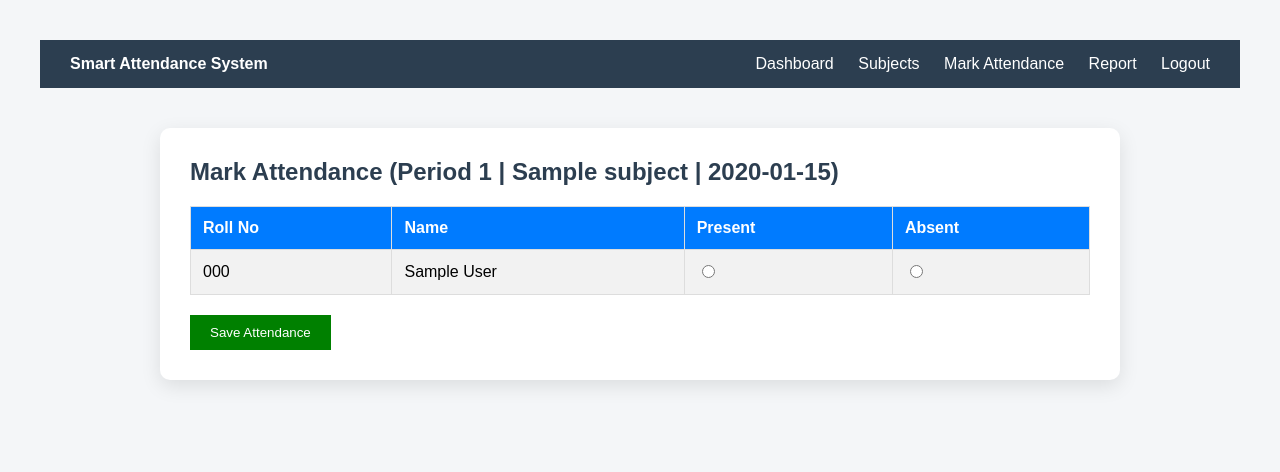
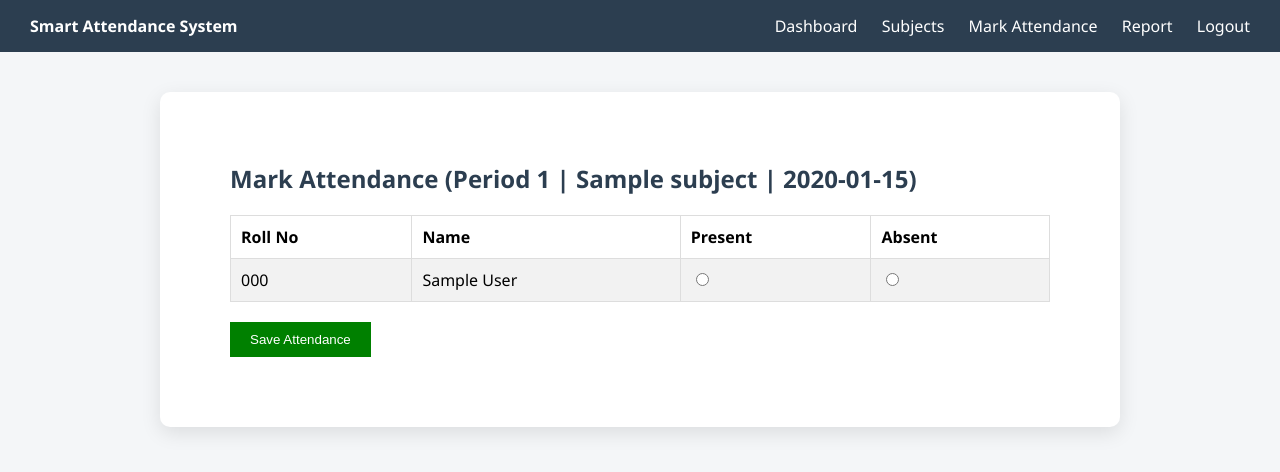
Before and after one commit to vimalunnikrishnan/smart-attendance-system, a Flask app: page /mark-attendance/1 in a window 1280 px wide. Shown: the top 472 px of the page. Run offline with Flask 3, Linux system fonts and the light colour scheme; a user stored in the database is signed in; tables that the repository leaves empty hold one stand-in row (values such as "Sample post").

```diff
--- a/app/templates/mark_attendance.html
+++ b/app/templates/mark_attendance.html
@@ -1,70 +1,54 @@
 {% extends "base.html" %}
 {% block content %}
 
-<!DOCTYPE html>
-<html>
-<head>
-    <title>Mark Attendance</title>
-    <style>
-        body { font-family: Arial; padding: 40px; }
-        table {
-            width: 100%;
-            border-collapse: collapse;
-        }
-        th, td {
-            border: 1px solid #ddd;
-            padding: 10px;
-            text-align: center;
-        }
-        th {
-            background-color: #007bff;
-            color: white;
-        }
-        button {
-            margin-top: 20px;
-            padding: 10px 20px;
-            background: green;
-            color: white;
-            border: none;
-        }
-    </style>
-</head>
-<body>
+<div style="padding:40px;">
 
     <h2>
         Mark Attendance
-        (Period {{ period.period_number }} | {{ period.subject.subject_name }} | {{ period.date }})
+        (Period {{ period.period_number }} |
+        {{ period.subject.subject_name }} |
+        {{ period.date }})
     </h2>
 
     <form method="POST">
 
-        <table>
+        <table style="width:100%; border-collapse:collapse;">
             <tr>
-                <th>Roll No</th>
-                <th>Name</th>
-                <th>Present</th>
-                <th>Absent</th>
+                <th style="border:1px solid #ddd; padding:10px;">Roll No</th>
+                <th style="border:1px solid #ddd; padding:10px;">Name</th>
+                <th style="border:1px solid #ddd; padding:10px;">Present</th>
+                <th style="border:1px solid #ddd; padding:10px;">Absent</th>
             </tr>
 
             {% for student in students %}
             <tr>
-                <td>{{ student.roll_number }}</td>
-                <td>{{ student.name }}</td>
-                <td>
-                    <input type="radio" name="status_{{ student.id }}" value="Present" required>
+                <td style="border:1px solid #ddd; padding:10px;">
+                    {{ student.roll_number }}
                 </td>
-                <td>
-                    <input type="radio" name="status_{{ student.id }}" value="Absent" required>
+                <td style="border:1px solid #ddd; padding:10px;">
+                    {{ student.name }}
+                </td>
+                <td style="border:1px solid #ddd; padding:10px;">
+                    <input type="radio"
+                           name="status_{{ student.id }}"
+                           value="Present" required>
+                </td>
+                <td style="border:1px solid #ddd; padding:10px;">
+                    <input type="radio"
+                           name="status_{{ student.id }}"
+                           value="Absent" required>
                 </td>
             </tr>
             {% endfor %}
-
         </table>
 
-        <button type="submit">Save Attendance</button>
+        <button type="submit"
+                style="margin-top:20px; padding:10px 20px; background:green; color:white; border:none;">
+            Save Attendance
+        </button>
 
     </form>
 
-</body>
-</html>
+</div>
+
 {% endblock %}
```
